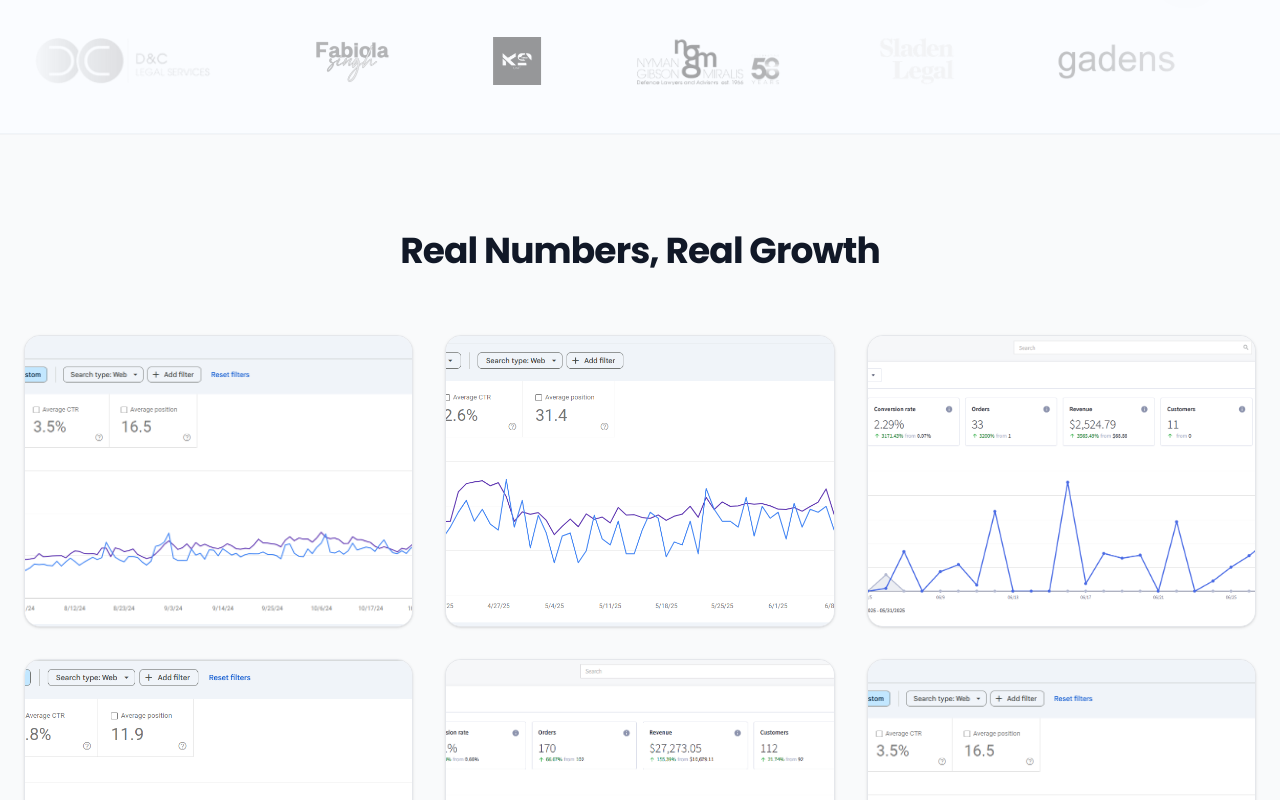
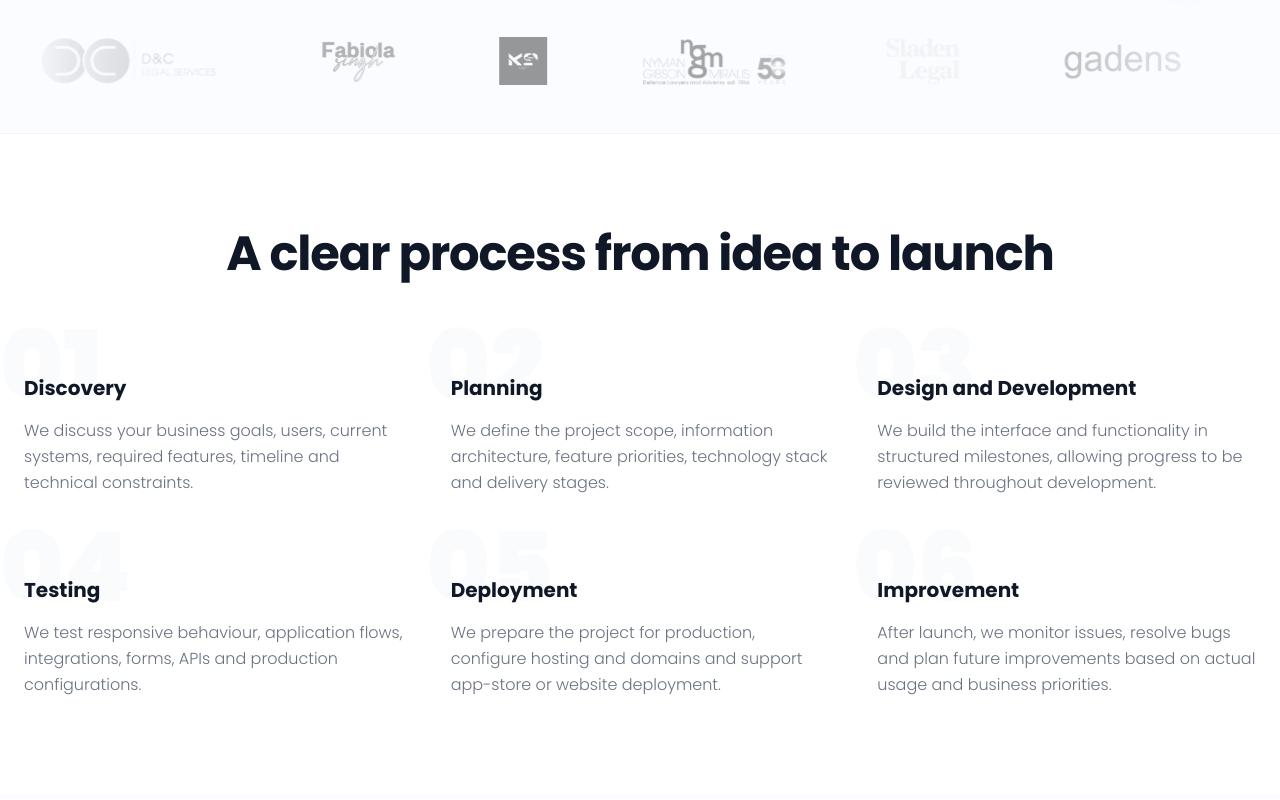
Before and after one commit to ahmad-ramzan/growwithnextify, a Next.js app: page / in a window 1280 px wide. Shown: the part 800-1600 px from the top of the page. Built offline with nearby package versions, Linux system fonts and the light colour scheme.

Commit message:
feat: implement core landing page, services page, and interactive AvatarGuide component

```diff
--- a/src/app/blog/page.tsx
+++ b/src/app/blog/page.tsx
@@ -71,18 +71,18 @@ export default function BlogPage() {
       <main className="pt-24 bg-gray-50 min-h-screen">
         {/* Hero Section */}
         <section
-          className="relative py-24 px-6 max-w-7xl mx-auto"
+          className="relative py-24 px-6 max-w-5xl mx-auto text-center"
           data-avatar-section
           data-avatar-message="Welcome to the blog! We share all our growth secrets here."
           data-avatar-side="right"
         >
-          <div className="max-w-3xl">
-            <span className="inline-block px-4 py-1.5 bg-gray-200 text-gray-700 rounded-full text-xs font-bold mb-5 tracking-wider uppercase">Grow With Nextify Blog</span>
-            <h1 className="text-4xl md:text-6xl font-bold text-gray-900 mb-6 tracking-tight">Insights on <span className="text-[var(--brand-primary)]">Digital Growth</span> & Technology</h1>
-            <p className="text-lg text-gray-600">
-              Practical, technical perspectives on Next.js development, AI Search Optimization, lead generation, and scaling revenue.
-            </p>
-          </div>
+          <span className="inline-block px-4 py-1.5 bg-[var(--brand-primary)]/10 text-[var(--brand-primary)] rounded-full text-xs font-bold mb-5 border border-[var(--brand-primary)]/20 shadow-sm uppercase tracking-wider">
+            Blog
+          </span>
+          <h1 className="text-4xl md:text-6xl font-bold text-gray-900 mb-6 tracking-tight">Insights on <span className="text-[var(--brand-primary)]">Digital Growth</span> & Technology</h1>
+          <p className="text-lg text-gray-500 max-w-2xl mx-auto">
+            Practical, technical perspectives on Next.js development, AI Search Optimization, lead generation, and scaling revenue.
+          </p>
         </section>
 
         {/* Category Filters */}
--- a/src/app/case-studies/page.tsx
+++ b/src/app/case-studies/page.tsx
@@ -3,7 +3,6 @@ import Navbar from "@/components/Navbar";
 import Footer from "@/components/Footer";
 import CTASection from "@/components/CTASection";
 import AvatarGuide from "@/components/AvatarGuide";
-import ResultsSection from "@/components/ResultsSection";
 import { ArrowUpRight } from "lucide-react";
 
 export const metadata: Metadata = {
@@ -18,13 +17,15 @@ export default function CaseStudiesPage() {
       <main className="pt-24 bg-white">
         {/* Hero Section */}
         <section
-          className="relative py-20 px-6 max-w-5xl mx-auto text-center"
+          className="relative py-24 px-6 max-w-5xl mx-auto text-center"
           data-avatar-section
           data-avatar-message="Don't just take our word for it—look at the numbers!"
           data-avatar-side="right"
         >
-          <div className="inline-block px-4 py-1.5 bg-[var(--brand-primary)]/10 text-[var(--brand-primary)] rounded-full text-xs font-bold mb-5 border border-[var(--brand-primary)]/20 shadow-sm">Client Success</div>
-          <h1 className="text-4xl md:text-5xl font-bold text-gray-900 mb-6">Real Numbers, Real Growth</h1>
+          <span className="inline-block px-4 py-1.5 bg-[var(--brand-primary)]/10 text-[var(--brand-primary)] rounded-full text-xs font-bold mb-5 border border-[var(--brand-primary)]/20 shadow-sm uppercase tracking-wider">
+            Case Studies
+          </span>
+          <h1 className="text-4xl md:text-6xl font-bold text-gray-900 mb-6 tracking-tight">Real Numbers, Real Growth</h1>
           <p className="text-lg text-gray-500 max-w-2xl mx-auto">
             Explore how we've partnered with ambitious brands to re-architect their digital presence and exponentially scale their revenue.
           </p>
@@ -134,16 +135,6 @@ export default function CaseStudiesPage() {
           </div>
         </section>
 
-        {/* Image Gallery from ResultsSection */}
-        <div className="py-12 bg-gray-50 border-t border-gray-100">
-          <div className="max-w-7xl mx-auto px-6 text-center mb-4">
-             <h2 className="text-2xl font-bold text-gray-900">More Client Wins</h2>
-             <p className="text-gray-500 mt-2">A snapshot of the dashboards and rankings we've achieved for our partners.</p>
-          </div>
-          {/* We reuse the existing ResultsSection component, but it already has its own padding and titles.
-              Let's just render it. Note: ResultsSection has its own H2. */}
-        </div>
-        <ResultsSection />
 
         <CTASection />
       </main>
--- a/src/app/offers/page.tsx
+++ b/src/app/offers/page.tsx
@@ -17,12 +17,14 @@ export default function OffersPage() {
       <main className="pt-24 bg-white">
         {/* Hero Section */}
         <section
-          className="relative py-20 px-6 max-w-5xl mx-auto text-center"
+          className="relative py-24 px-6 max-w-5xl mx-auto text-center"
           data-avatar-section
           data-avatar-message="Choose the engine that drives your growth."
           data-avatar-side="right"
         >
-          <span className="inline-block px-4 py-1.5 bg-[var(--brand-primary)]/10 text-[var(--brand-primary)] rounded-full text-xs font-bold mb-5 border border-[var(--brand-primary)]/20 shadow-sm uppercase tracking-wider">Offers</span>
+          <span className="inline-block px-4 py-1.5 bg-[var(--brand-primary)]/10 text-[var(--brand-primary)] rounded-full text-xs font-bold mb-5 border border-[var(--brand-primary)]/20 shadow-sm uppercase tracking-wider">
+            Offers
+          </span>
           <h1 className="text-4xl md:text-6xl font-bold text-gray-900 mb-6 tracking-tight">Build the foundation.<br/>Dominate search.<br/>Scale with ads.</h1>
           <p className="text-lg text-gray-500 max-w-2xl mx-auto">
             Take one or combine them to create an unstoppable digital growth engine.
--- a/src/app/page.tsx
+++ b/src/app/page.tsx
@@ -1,7 +1,7 @@
 import Navbar from "@/components/Navbar";
 import HeroSection from "@/components/HeroSection";
 import LogoSlider from "@/components/LogoSlider";
-import ResultsSection from "@/components/ResultsSection";
+import ProcessSection from "@/components/ProcessSection";
 import ReviewsSection from "@/components/ReviewsSection";
 import FAQSection from "@/components/FAQSection";
 import CTASection from "@/components/CTASection";
@@ -15,7 +15,7 @@ export default function Home() {
       <main>
         <HeroSection />
         <LogoSlider />
-        <ResultsSection />
+        <ProcessSection />
         <ReviewsSection />
         <FAQSection />
         <CTASection />
--- a/src/app/services/page.tsx
+++ b/src/app/services/page.tsx
@@ -16,12 +16,15 @@ export default function ServicesPage() {
       <main className="pt-24 bg-white">
         {/* Hero Section */}
         <section
-          className="relative py-20 px-6 max-w-5xl mx-auto text-center"
+          className="relative py-24 px-6 max-w-5xl mx-auto text-center"
           data-avatar-section
           data-avatar-message="We provide full-stack development and marketing."
           data-avatar-side="right"
         >
-          <h1 className="text-4xl md:text-5xl font-bold text-gray-900 mb-6">End-to-End Digital Growth</h1>
+          <span className="inline-block px-4 py-1.5 bg-[var(--brand-primary)]/10 text-[var(--brand-primary)] rounded-full text-xs font-bold mb-5 border border-[var(--brand-primary)]/20 shadow-sm uppercase tracking-wider">
+            Services
+          </span>
+          <h1 className="text-4xl md:text-6xl font-bold text-gray-900 mb-6 tracking-tight">End-to-End Digital Growth</h1>
           <p className="text-lg text-gray-500 max-w-2xl mx-auto">
             From lightning-fast web applications to data-driven marketing campaigns, we offer everything you need to build and scale your digital presence.
           </p>
--- a/src/components/HeroSection.tsx
+++ b/src/components/HeroSection.tsx
@@ -8,11 +8,19 @@ import {
   Share2,
   Bot,
   Phone,
-  ChevronRight
+  ChevronRight,
+  Code,
+  Smartphone,
+  Megaphone,
+  ShoppingCart
 } from "lucide-react";
 
 export default function HeroSection() {
   const pills = [
+    { name: "Web Development", icon: Code },
+    { name: "App Development", icon: Smartphone },
+    { name: "Marketing Services", icon: Megaphone },
+    { name: "E-Commerce", icon: ShoppingCart },
     { name: "Outbound", icon: ArrowUpRight },
     { name: "Inbound", icon: Search },
     { name: "SEO · AEO · GEO", icon: Globe },
--- /dev/null
+++ b/src/components/ProcessSection.tsx
@@ -0,0 +1,70 @@
+import React from "react";
+
+export default function ProcessSection() {
+  const steps = [
+    {
+      num: "01",
+      title: "Discovery",
+      description: "We discuss your business goals, users, current systems, required features, timeline and technical constraints.",
+    },
+    {
+      num: "02",
+      title: "Planning",
+      description: "We define the project scope, information architecture, feature priorities, technology stack and delivery stages.",
+    },
+    {
+      num: "03",
+      title: "Design and Development",
+      description: "We build the interface and functionality in structured milestones, allowing progress to be reviewed throughout development.",
+    },
+    {
+      num: "04",
+      title: "Testing",
+      description: "We test responsive behaviour, application flows, integrations, forms, APIs and production configurations.",
+    },
+    {
+      num: "05",
+      title: "Deployment",
+      description: "We prepare the project for production, configure hosting and domains and support app-store or website deployment.",
+    },
+    {
+      num: "06",
+      title: "Improvement",
+      description: "After launch, we monitor issues, resolve bugs and plan future improvements based on actual usage and business priorities.",
+    },
+  ];
+
+  return (
+    <section
+      className="py-24 px-6 bg-white"
+      data-avatar-section
+      data-avatar-message="Here is exactly how we take you from idea to launch!"
+      data-avatar-side="left"
+    >
+      <div className="max-w-7xl mx-auto">
+        <h2 className="text-3xl md:text-5xl font-bold text-center text-gray-900 mb-20 tracking-tight">
+          A clear process from idea to launch
+        </h2>
+
+        <div className="grid md:grid-cols-2 lg:grid-cols-3 gap-x-12 gap-y-16">
+          {steps.map((step) => (
+            <div key={step.num} className="relative group">
+              {/* Giant background number */}
+              <div className="absolute -top-10 -left-6 text-8xl font-black text-gray-50/80 z-0 select-none pointer-events-none transition-colors duration-300 group-hover:text-[var(--brand-primary)]/10">
+                {step.num}
+              </div>
+
+              {/* Content */}
+              <div className="relative z-10 pt-4">
+                <h3 className="text-xl font-bold text-gray-900 mb-4">{step.title}</h3>
+                <p className="text-gray-500 leading-relaxed font-light">
+                  {step.description}
+                </p>
+              </div>
+            </div>
+          ))}
+        </div>
+      </div>
+    </section>
+  );
+}
```
Also changed, not shown: src/components/AvatarGuide.tsx (line endings or trailing spaces).
